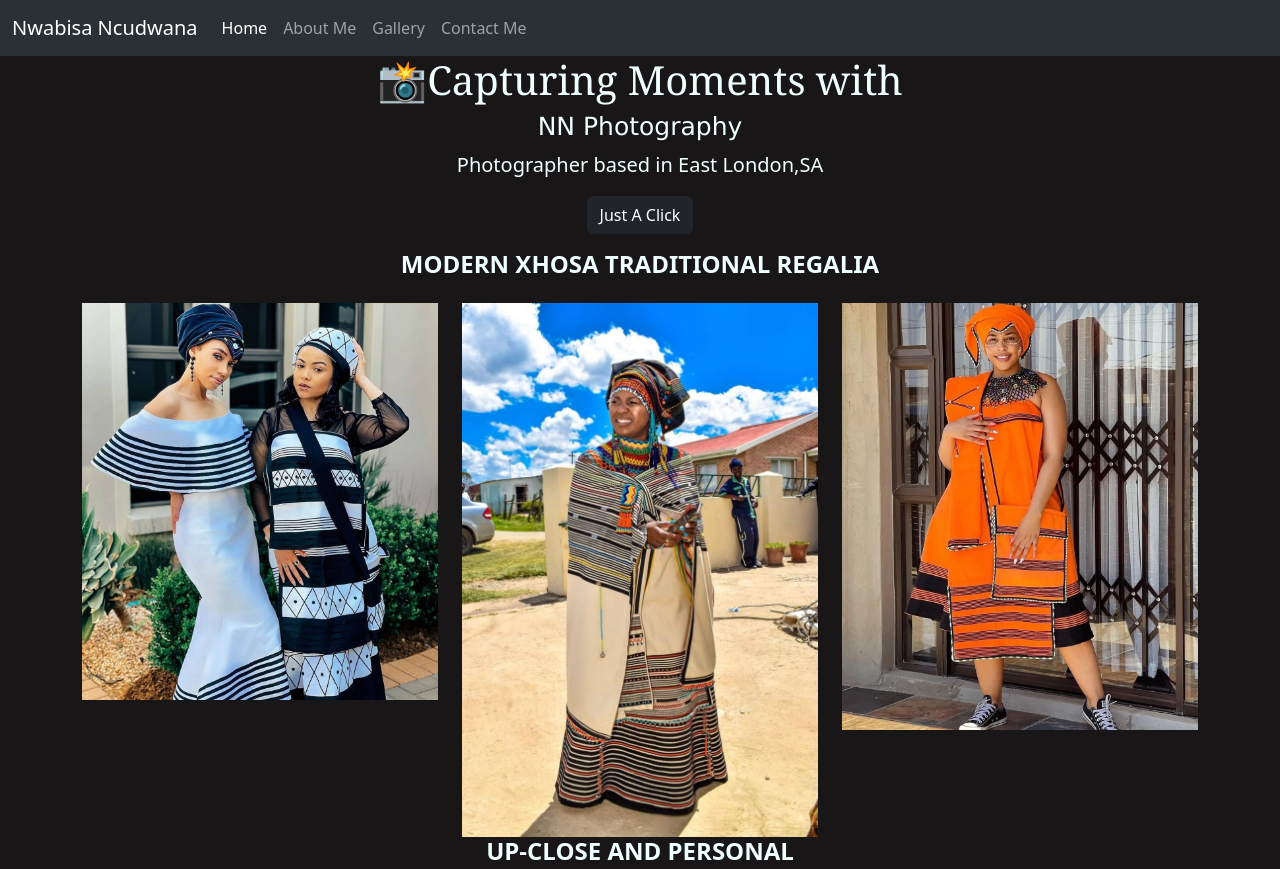
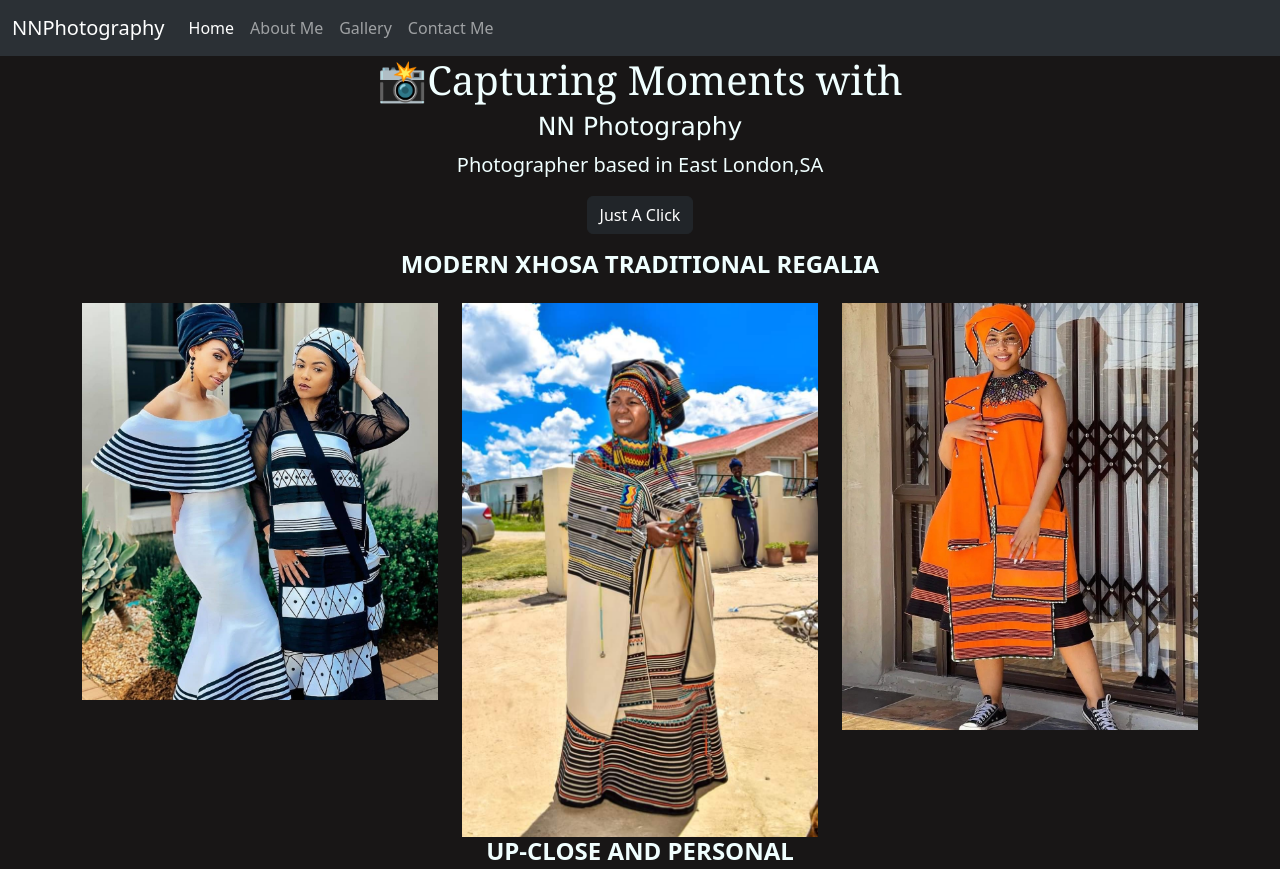
Before and after one commit to nncudwana/Porfotlio-Project, a plain HTML site: page index.html in a window 1280 px wide. Shown: the top 869 px of the page. Drawn offline with nearby package versions, Linux system fonts and the light colour scheme.

Commit message:
updated html

```diff
--- a/index.html
+++ b/index.html
@@ -20,7 +20,7 @@
       class="navbar navbar-expand-lg bg-body-tertiary sticky-top"
       data-bs-theme="dark">
       <div class="container-fluid">
-        <a class="navbar-brand" href="index.html">Nwabisa Ncudwana</a>
+        <a class="navbar-brand" href="index.html">NNPhotography</a>
         <button
           class="navbar-toggler"
           type="button"
```
Also changed, not shown: about.html (+1 -1 lines), contact.html (+2 -2 lines), gallery.html (+1 -1 lines).
